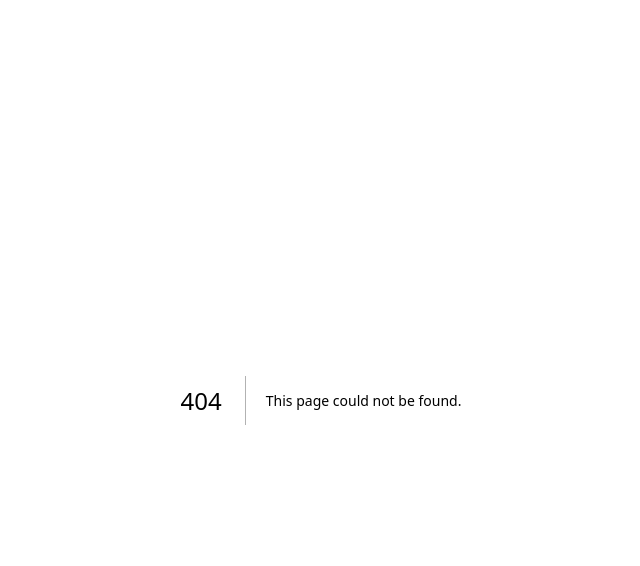
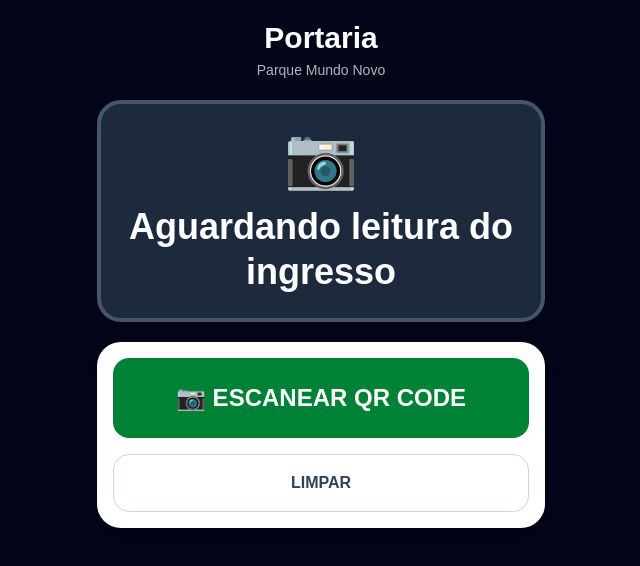
Before and after one commit to paulodutrabkj285-sketch/https-github.com-new, a Next.js app: page /portaria in a window 1280 px wide. Before the commit this address had no page. Shown: the top 566 px of the page, without its empty margins (319-959 px from the left). Built offline with nearby package versions, Linux system fonts and the light colour scheme.

Commit message:
cria mini app portaria

```diff
--- /dev/null
+++ b/src/app/portaria/page.tsx
@@ -0,0 +1,262 @@
+"use client";
+
+import { atualizarPedido, listarPedidos, Pedido } from "@/lib/pedidos";
+import { Html5Qrcode } from "html5-qrcode";
+import { useRef, useState } from "react";
+
+export default function PortariaPage() {
+    const [pedido, setPedido] = useState<Pedido | null>(null);
+    const [mensagem, setMensagem] = useState("Aguardando leitura do ingresso");
+    const [carregando, setCarregando] = useState(false);
+    const [cameraAtiva, setCameraAtiva] = useState(false);
+
+    const leitorRef = useRef<Html5Qrcode | null>(null);
+
+    function limpar(valor: string) {
+        return String(valor || "").trim();
+    }
+
+    function extrairQr(texto: string) {
+        const valor = limpar(texto);
+
+        try {
+            const dados = JSON.parse(valor);
+            return {
+                codigo: limpar(dados?.codigo || ""),
+                pedidoId: limpar(dados?.pedidoId || ""),
+            };
+        } catch {
+            return {
+                codigo: valor,
+                pedidoId: "",
+            };
+        }
+    }
+
+    async function buscarIngresso(textoQr: string) {
+        try {
+            setCarregando(true);
+            setPedido(null);
+
+            const dadosQr = extrairQr(textoQr);
+            const pedidos = await listarPedidos();
+
+            const encontrado = pedidos.find((item) => {
+                return (
+                    limpar(item.codigoIngresso || "") === dadosQr.codigo ||
+                    limpar(item.qrCodeIngresso || "") === dadosQr.codigo ||
+                    limpar(item.id || "") === dadosQr.codigo ||
+                    limpar(item.id || "") === dadosQr.pedidoId
+                );
+            });
+
+            await pararCamera();
+
+            if (!encontrado) {
+                setMensagem("INGRESSO NÃO ENCONTRADO");
+                return;
+            }
+
+            setPedido(encontrado);
+
+            if (encontrado.statusPagamento !== "pago") {
+                setMensagem("INGRESSO NÃO PAGO");
+                return;
+            }
+
+            if (encontrado.statusOperacional === "utilizado") {
+                setMensagem("INGRESSO JÁ UTILIZADO");
+                return;
+            }
+
+            if (encontrado.statusOperacional === "bloqueado") {
+                setMensagem("INGRESSO BLOQUEADO");
+                return;
+            }
+
+            setMensagem("INGRESSO VÁLIDO");
+        } catch (error) {
+            console.error(error);
+            setMensagem("ERRO AO VALIDAR INGRESSO");
+        } finally {
+            setCarregando(false);
+        }
+    }
+
+    async function iniciarCamera() {
+        setPedido(null);
+        setMensagem("Aponte a câmera para o QR Code");
+        setCameraAtiva(true);
+
+        setTimeout(async () => {
+            try {
+                const leitor = new Html5Qrcode("leitor-portaria");
+                leitorRef.current = leitor;
+
+                await leitor.start(
+                    { facingMode: "environment" },
+                    {
+                        fps: 10,
+                        qrbox: { width: 280, height: 280 },
+                    },
+                    async (texto) => {
+                        if (texto) {
+                            await buscarIngresso(texto);
+                        }
+                    },
+                    () => { }
+                );
+            } catch (error) {
+                console.error(error);
+                setMensagem("NÃO FOI POSSÍVEL ACESSAR A CÂMERA");
+                setCameraAtiva(false);
+            }
+        }, 300);
+    }
+
+    async function pararCamera() {
+        try {
+            if (leitorRef.current) {
+                await leitorRef.current.stop();
+                await leitorRef.current.clear();
+                leitorRef.current = null;
+            }
+        } catch (error) {
+            console.error(error);
+        } finally {
+            setCameraAtiva(false);
+        }
+    }
+
+    async function confirmarEntrada() {
+        if (!pedido) return;
+
+        try {
+            setCarregando(true);
+
+            await atualizarPedido(pedido.id, {
+                statusOperacional: "utilizado",
+                validadoEm: new Date().toISOString(),
+            });
+
+            setPedido({
+                ...pedido,
+                statusOperacional: "utilizado",
+            });
+
+            setMensagem("ENTRADA CONFIRMADA");
+        } catch (error) {
+            console.error(error);
+            setMensagem("ERRO AO CONFIRMAR ENTRADA");
+        } finally {
+            setCarregando(false);
+        }
+    }
+
+    const valido =
+        pedido &&
+        pedido.statusPagamento === "pago" &&
+        pedido.statusOperacional !== "utilizado" &&
+        pedido.statusOperacional !== "bloqueado";
+
+    const usado = pedido?.statusOperacional === "utilizado";
+
+    const painelClass = valido
+        ? "bg-green-600 border-green-400"
+        : usado || pedido
+            ? "bg-red-600 border-red-400"
+            : "bg-slate-800 border-slate-600";
+
+    return (
+        <main className="min-h-screen bg-slate-950 px-4 py-5 text-white">
+            <div className="mx-auto max-w-md">
+                <header className="mb-5 text-center">
+                    <h1 className="text-3xl font-black">Portaria</h1>
+                    <p className="mt-1 text-sm text-white/70">Parque Mundo Novo</p>
+                </header>
+
+                <section
+                    className={`rounded-3xl border-4 p-6 text-center shadow-2xl ${painelClass}`}
+                >
+                    <p className="text-6xl">
+                        {valido ? "🟢" : usado || pedido ? "🔴" : "📷"}
+                    </p>
+
+                    <h2 className="mt-4 text-4xl font-black leading-tight">
+                        {mensagem}
+                    </h2>
+
+                    {pedido && (
+                        <div className="mt-6 rounded-2xl bg-white/15 p-4 text-left text-lg font-bold">
+                            <p>Cliente: {pedido.nome}</p>
+                            <p>Produto: {pedido.produto}</p>
+                            <p>Qtd: {pedido.quantidade}</p>
+                            <p>Código: {pedido.codigoIngresso}</p>
+                            <p>
+                                Pagamento:{" "}
+                                {pedido.statusPagamento === "pago"
+                                    ? "Confirmado"
+                                    : pedido.statusPagamento}
+                            </p>
+                            <p>Status: {pedido.statusOperacional || "ativo"}</p>
+                        </div>
+                    )}
+                </section>
+
+                <section className="mt-5 rounded-3xl bg-white p-4 text-slate-900 shadow-xl">
+                    {!cameraAtiva ? (
+                        <button
+                            onClick={iniciarCamera}
+                            disabled={carregando}
+                            className="w-full rounded-2xl bg-green-700 px-5 py-6 text-2xl font-black text-white disabled:opacity-60"
+                        >
+                            📷 ESCANEAR QR CODE
+                        </button>
+                    ) : (
+                        <button
+                            onClick={pararCamera}
+                            className="w-full rounded-2xl bg-red-600 px-5 py-5 text-xl font-black text-white"
+                        >
+                            FECHAR CÂMERA
+                        </button>
+                    )}
+
+                    {cameraAtiva && (
+                        <div className="mt-4 overflow-hidden rounded-2xl bg-black p-2">
+                            <div id="leitor-portaria" className="w-full" />
+                        </div>
+                    )}
+
+                    <button
+                        onClick={() => {
+                            setPedido(null);
+                            setMensagem("Aguardando leitura do ingresso");
+                        }}
+                        className="mt-4 w-full rounded-2xl border border-slate-300 px-5 py-4 font-bold text-slate-700"
+                    >
+                        LIMPAR
+                    </button>
+                </section>
+
+                {valido && (
+                    <button
+                        onClick={confirmarEntrada}
+                        disabled={carregando}
+                        className="mt-5 w-full rounded-3xl bg-green-500 px-5 py-6 text-2xl font-black text-white shadow-xl disabled:opacity-60"
+                    >
+                        CONFIRMAR ENTRADA
+                    </button>
+                )}
+
+                {!valido && pedido && (
+                    <button
+                        disabled
+                        className="mt-5 w-full rounded-3xl bg-red-700 px-5 py-6 text-2xl font-black text-white shadow-xl"
+                    >
+                        ENTRADA BLOQUEADA
+                    </button>
+                )}
+            </div>
+        </main>
+    );
+}
```
